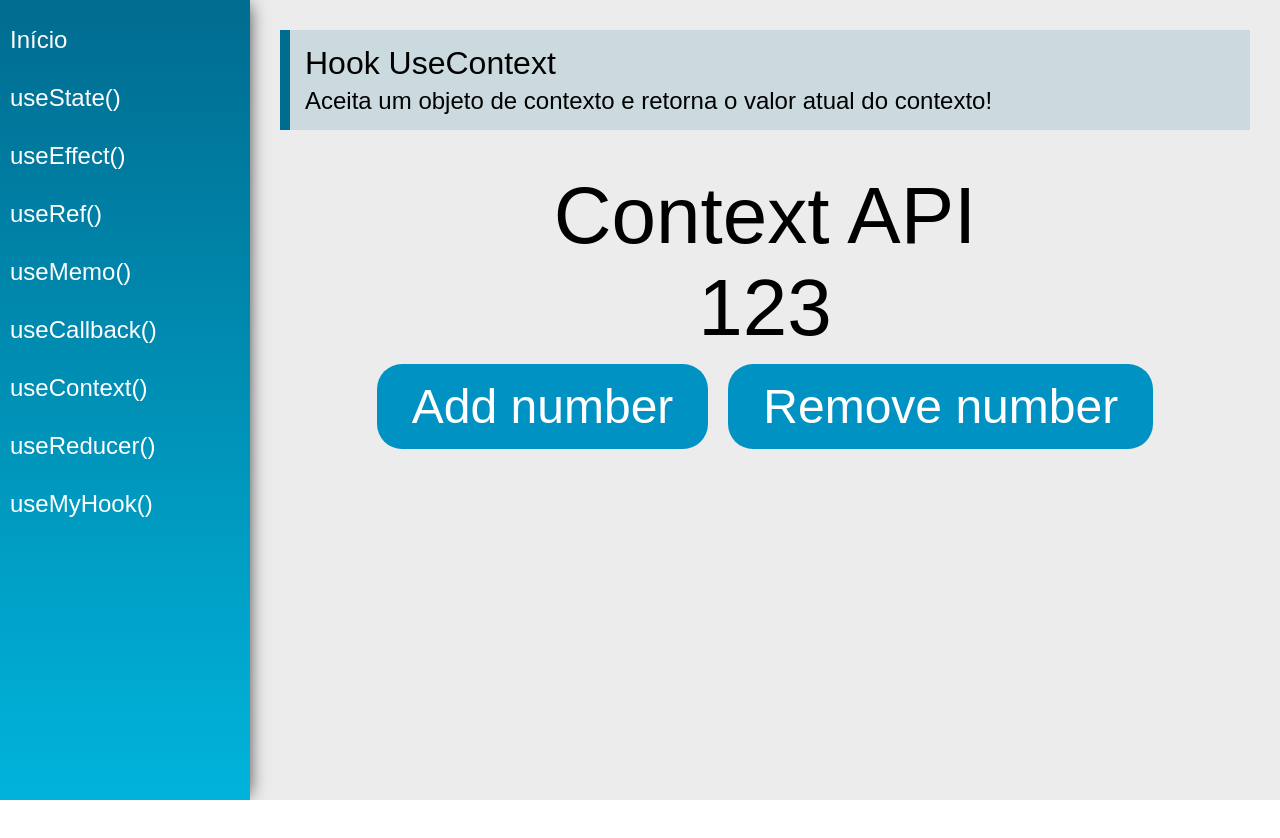
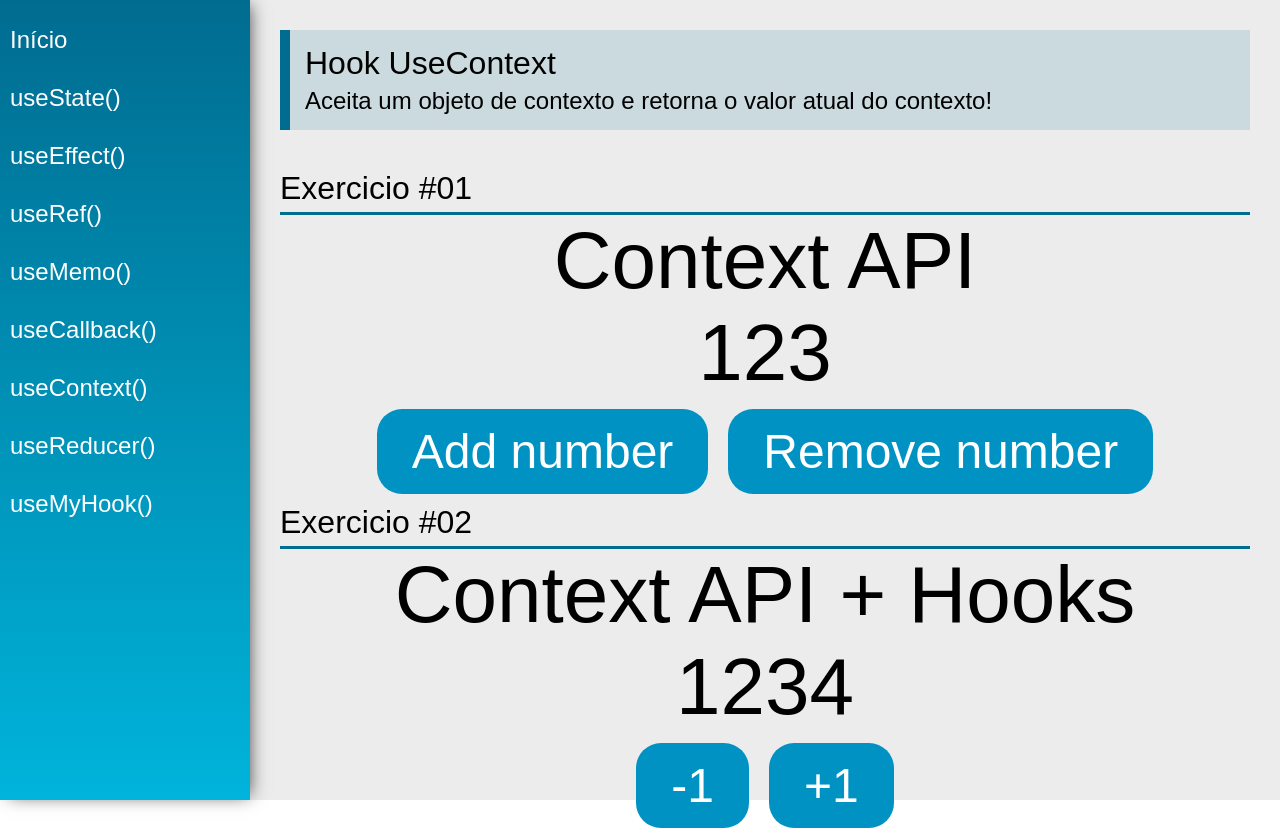
Before and after one commit to NetoJL/React-Hooks, a React (Create React App) app: page /useContext in a window 1280 px wide. Before the commit the page ends 800 px from the top, so only its background shows below. Built offline with nearby package versions, Linux system fonts and the light colour scheme.

Commit message:
UseContext finished

```diff
--- a/src/views/App.jsx
+++ b/src/views/App.jsx
@@ -4,12 +4,14 @@ import { BrowserRouter as Router } from "react-router-dom";
 
 import Menu from "../components/layout/Menu";
 import Content from "../components/layout/Content";
-import DataContext, {data} from "../data/DataContext";
+import DataContext, { data } from "../data/DataContext";
+import Store from "../data/Store";
 
-const App = props => {
-	const [state, setState] = useState(data)
+const App = (props) => {
+	const [state, setState] = useState(data);
 	return (
-		<DataContext.Provider value={{state, setState}}>
+		<Store>
+			<DataContext.Provider value={{ state, setState }}>
 				<div className="App">
 					<Router>
 						<Menu />
@@ -17,6 +19,7 @@ const App = props => {
 					</Router>
 				</div>
 			</DataContext.Provider>
+		</Store>
 	);
 };
 
--- a/src/views/examples/UseContext.jsx
+++ b/src/views/examples/UseContext.jsx
@@ -1,10 +1,12 @@
-import React, { useContext } from "react";
+import React, { useContext, useEffect } from "react";
 import PageTitle from "../../components/layout/PageTitle";
+import SectionTitle from "../../components/layout/SectionTitle";
 
 import DataContext from "../../data/DataContext";
+import { AppContext } from "../../data/Store";
 
 const UseContext = (props) => {
-	const {state, setState} = useContext(DataContext);
+	const { state, setState } = useContext(DataContext);
 
 	function changeNumber(delta) {
 		setState({
@@ -13,6 +15,14 @@ const UseContext = (props) => {
 		});
 	}
 
+	const { number, text, setNumber, setText } = useContext(AppContext);
+
+	useEffect(function() {
+		if(number > 1250) {
+			setText("Mais de 2000")
+		}
+	}, [number])
+
 	return (
 		<div className="UseContext">
 			<PageTitle
@@ -20,6 +30,7 @@ const UseContext = (props) => {
 				subtitle="Aceita um objeto de contexto e retorna o valor atual do contexto!"
 			/>
 
+			<SectionTitle title="Exercicio #01" />
 			<div className="center">
 				<span className="text">{state.text}</span>
 				<span className="text">{state.number}</span>
@@ -32,6 +43,23 @@ const UseContext = (props) => {
 					</button>
 				</div>
 			</div>
+			<SectionTitle title="Exercicio #02" />
+			<div className="center">
+				<span className="text">{text}</span>
+				<span className="text">{number}</span>
+				<div>
+					<button
+						className="btn"
+						onClick={() => setNumber(number - 1)}>
+						-1
+					</button>
+					<button
+						className="btn"
+						onClick={() => setNumber(number + 1)}>
+						+1
+					</button>
+				</div>
+			</div>
 		</div>
 	);
 };
```
Lines whose indentation alone changed are shown as unchanged.
